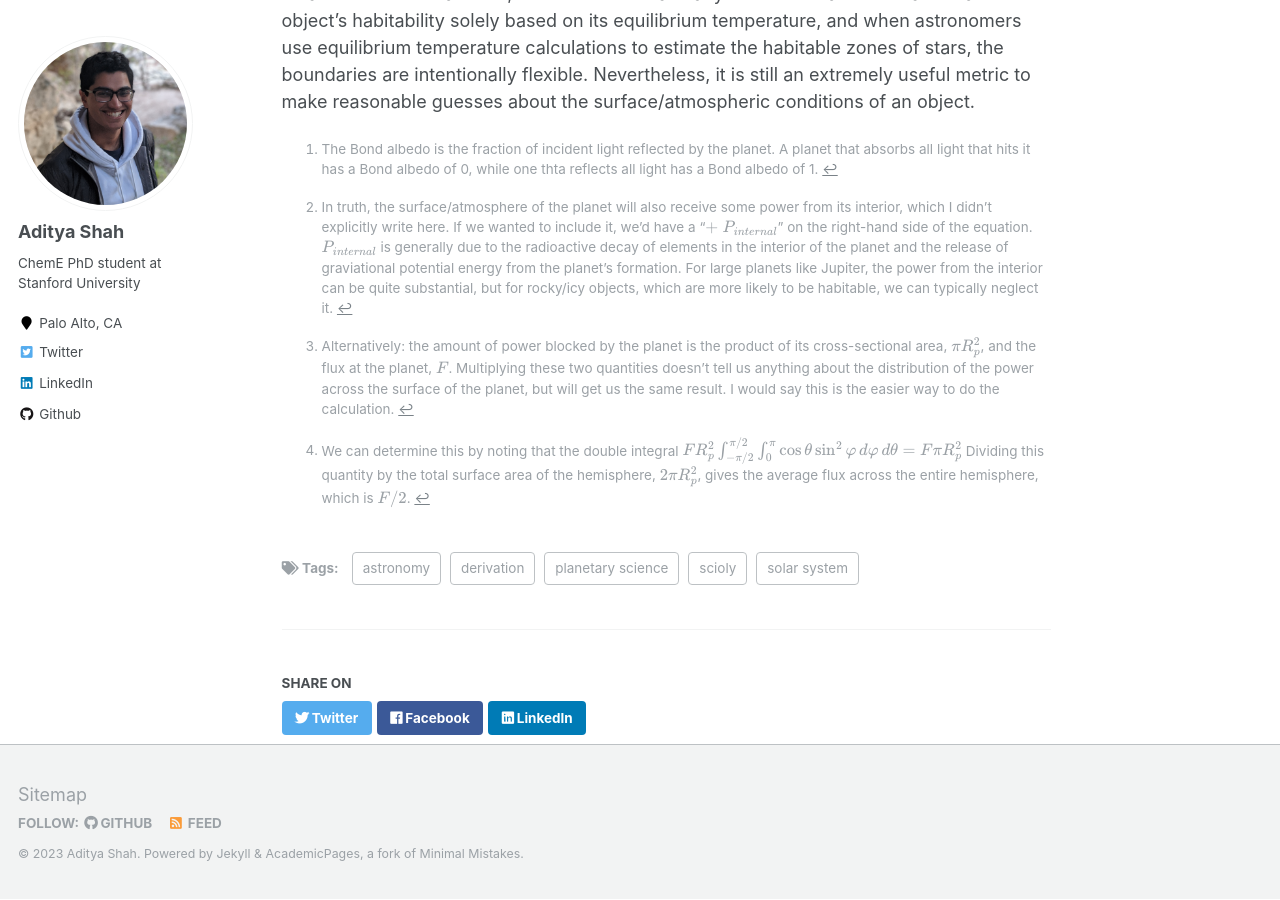
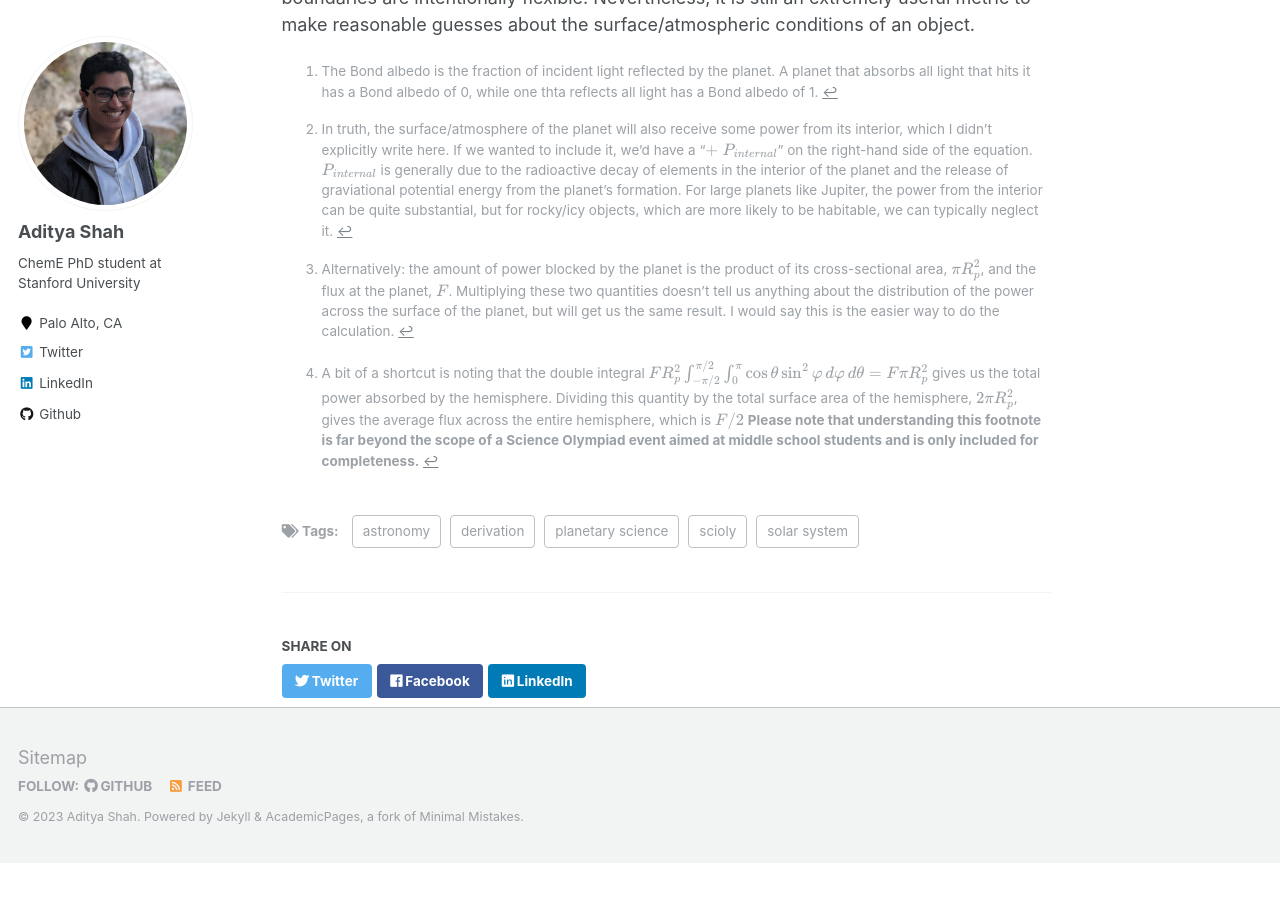
Before and after one commit to Adi1008/adi1008.github.io, a Jekyll site: the page built from _posts/2023-03-24-blog-post-1.md, in a window 1280 px wide and 900 px high, scrolled down 3734 px. Built offline with Jekyll 4.4.1, drawn with Linux system fonts in a browser that asks for light colours; formulas are drawn with MathJax 3; after the commit the page ends 4597 px from its top, so only the background shows below that; some of the changed text lies outside the part shown.

Commit message:
hopefully fixing footnote 4 for the last time

```diff
--- a/_posts/2023-03-24-blog-post-1.md
+++ b/_posts/2023-03-24-blog-post-1.md
@@ -65,8 +65,7 @@
 
 At the location where the light is directly overhead, the planet is receiving the maximum intensity of light possible. However, if you move anywhere else, the light strikes the planet at an angle. As a result, the light is spread out over a larger area, decreasing the intensity of the light. In the most extreme case, near the poles of the planet, the light hits the planet at such an oblique angle that almost none of it is absorbed by the planet. Overall, we find that the *average* flux over the entire hemisphere is $F/2$.[^4]
 
-[^4]: We can determine this by noting that the double integral $ FR_p^2 \int_{-\pi/2}^{\pi/2} \int_{0}^{\pi} \cos{\theta} \sin^2{\varphi} \, d\varphi\,d\theta = F\pi R_p^2$ Dividing this quantity by the total surface area of the hemisphere, $2\pi R_p^2$, gives the average flux across the entire hemisphere, which is $F/2$.
-  Note: understanding this footnote is far beyond the scope of a Science Olympiad event aimed at middle school students; this is just included for completeness.
+[^4]: A bit of a shortcut is noting that the double integral $ FR_p^2 \int_{-\pi/2}^{\pi/2} \int_{0}^{\pi} \cos{\theta} \sin^2{\varphi} \, d\varphi\,d\theta = F\pi R_p^2$ gives us the total power absorbed by the hemisphere. Dividing this quantity by the total surface area of the hemisphere, $2\pi R_p^2$, gives the average flux across the entire hemisphere, which is $F/2$ **Please note that understanding this footnote is far beyond the scope of a Science Olympiad event aimed at middle school students and is only included for completeness.**
 
 Finally, we consider the Bond albedo of the planet. By definition, the fraction of light the planet will absorb will be $(1-\alpha)$. Putting it all together, we find that the power absorbed by the planet is
 
```
